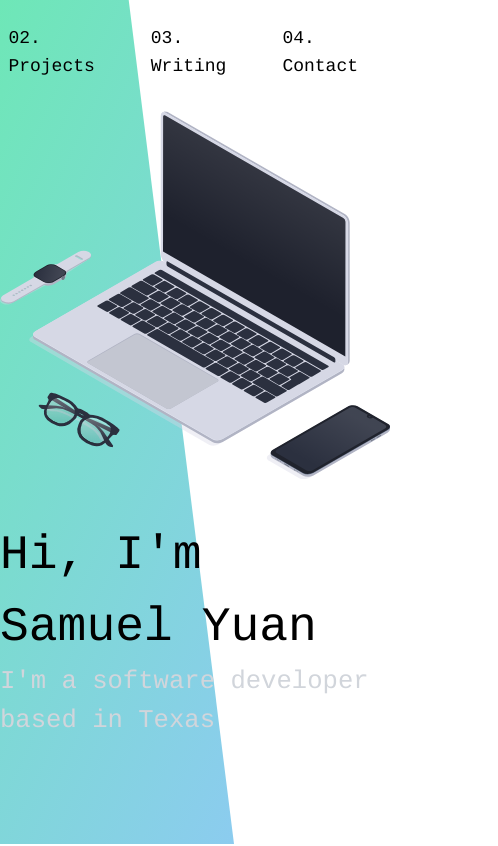
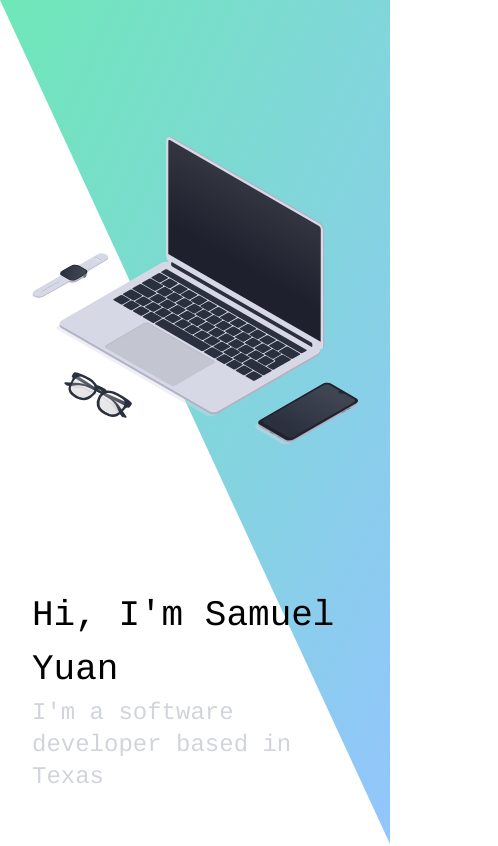
Before and after one commit to YuanSamuel/portfolio-site, a Next.js app: page / in a window 390 px wide. Shown: the top 846 px of the page, 498 px wide, since content can reach past the window. Built offline with nearby package versions, Linux system fonts and the light colour scheme; what @tailwindcss/typography would draw is missing.

Commit message:
:iphone: landing for phone

```diff
--- a/components/landing.js
+++ b/components/landing.js
@@ -7,25 +7,33 @@ export default function Landing() {
     <div className="w-full h-screen">
       <NavBar />
       <div
-        className="absolute h-screen w-full overflow-hidden -z-1 bg-gradient-to-br from-green-300 to-blue-300"
+        className="absolute h-screen w-full overflow-hidden -z-1 bg-gradient-to-br from-green-300 to-blue-300 hidden sm:block"
         style={{ clipPath: "polygon(0 0, 33% 0, 60% 100%, 0% 100%)" }}
       ></div>
-      <div className="flex flex-col items-center justify-center md:flex-row md:px-5 w-full h-screen">
-        <div className="flex mb-10 md:m-0 md:mr-16">
+      <div
+        className="absolute h-screen w-full overflow-hidden -z-1 bg-gradient-to-br from-green-300 to-blue-300 sm:hidden"
+        style={{ clipPath: "polygon(0 0, 100% 0, 100% 100%)" }}
+      ></div>
+      <div className="flex flex-col items-center justify-around sm:justify-center px-8 sm:flex-row sm:px-5 w-full h-screen">
+        <div className="flex mt-20 mb-10 sm:m-0 sm:mr-16">
           <motion.div
             animate={{
               y: ["2%", "-2%"],
             }}
-            transition={{ repeat: Infinity, duration: 3, repeatType: "reverse" }}
+            transition={{
+              repeat: Infinity,
+              duration: 3,
+              repeatType: "reverse",
+            }}
           >
-            <Image src="/computer_image.svg" alt="" height={643} width={680} />
+            <Image src="/computer_image.svg" alt="Computer" height={643} width={680} />
           </motion.div>
         </div>
-        <div className="flex flex-col justify-center items-center md:items-start md:h-full">
-          <h1 className="text-5xl m-0 leading-normal font-cousine">
+        <div className="flex flex-col justify-center sm:m-0 items-start sm:h-full">
+          <h1 className="text-4xl sm:text-5xl m-0 leading-normal sm:leading-normal font-cousine">
             Hi, I&apos;m Samuel Yuan
           </h1>
-          <p className="text-2.5xl font-cousine text-gray-300">
+          <p className="text-2xl sm:text-2.5xl font-cousine text-gray-300">
             I&apos;m a software developer based in Texas
           </p>
         </div>
--- a/components/navbar.js
+++ b/components/navbar.js
@@ -1,6 +1,6 @@
 export default function NavBar() {
   return (
-    <nav className="absolute top-6 right-8 flex items-center font-cousine text-lg">
+    <nav className="absolute top-6 right-4 items-center font-cousine md:text-lg hidden sm:flex">
       <div
         className="cursor-pointer"
         onClick={() => {
--- a/pages/index.js
+++ b/pages/index.js
@@ -17,10 +17,10 @@ export default function Home({ posts }) {
       </Head>
       <main className="flex flex-col items-center justify-center w-full">
         <Landing />
-        <About />
+        {/* <About />
         <Projects />
         <Writing posts={posts} />
-        <Contact />
+        <Contact /> */}
       </main>
     </div>
   );
--- a/tailwind.config.js
+++ b/tailwind.config.js
@@ -49,9 +49,6 @@ module.exports = {
         1: "1px",
         "40vh": "40vh",
       },
-      backgroundImage: (theme) => ({
-        "landing-gradient": "url('/landing_gradient.svg')",
-      }),
       fontSize: {
         "2.5xl": "1.6rem",
       },
```
Also changed, not shown: public/tailwind.css.
